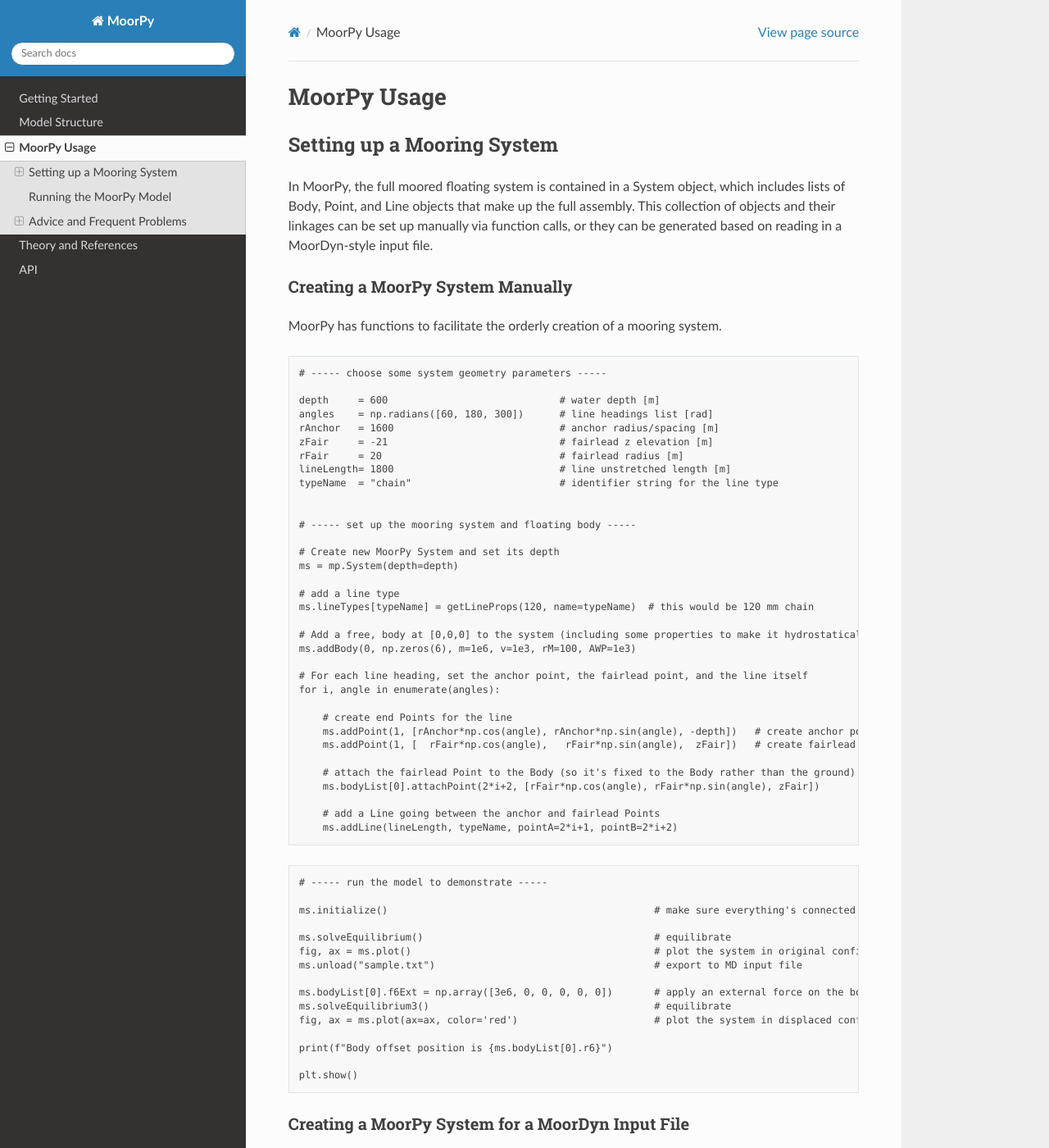
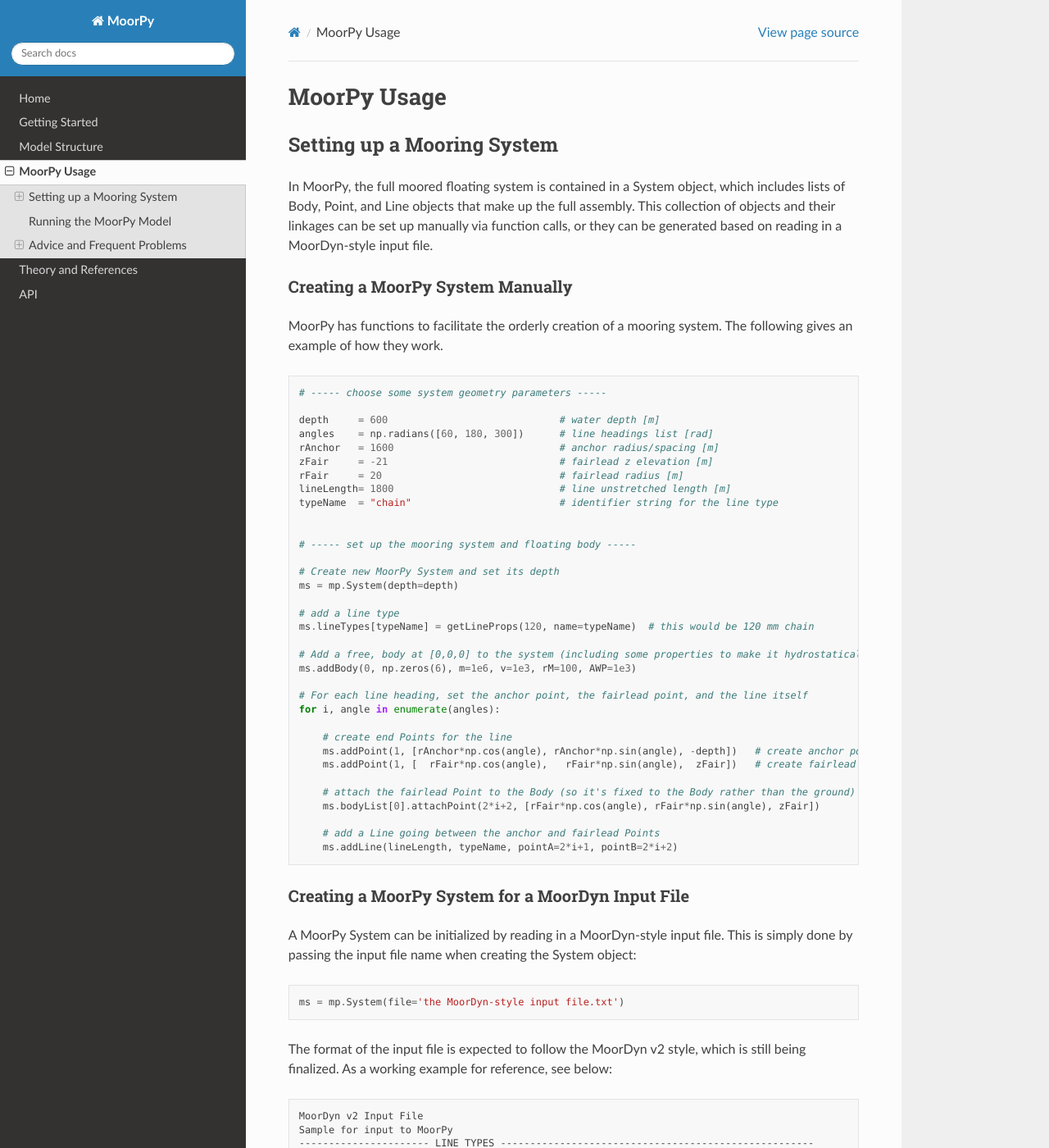
Before and after one commit to NREL/MoorPy, a Sphinx documentation site: the page built from docs/usage.rst, in a window 1280 px wide and 1400 px high. Shown: the whole window at 82% size. Built offline with Sphinx 7.4.7 and the Read the Docs theme 2.0.0, drawn with Linux system fonts in a browser that asks for light colours; pages that are not in the unit, such as notebooks, are missing from menus; some of the changed text lies outside the part shown.

Commit message:
Tweaks to MoorDyn file inputs and doc updates:
- In System initialization from MoorDyn-style input file:
- - Changed things so that it can read both MoorDyn-F and MoorDyn-C
    output files - dictatated by optional "Fortran" parameter.
- - Commented out a try-except wrapping around call to Line.laodData
    so that errors when loading the files can be seen. (Try-except
    could be reimplemented but with passing along of lower-level
    error messages.)
- - Commented out the code where a coupled Point that's read in gets
    automatically attached to a Body. (Coupled points shouldn't be
    independent.)
- Added an "hmpe" material to GetLineProps. Very rough, to be updated.
- Added more to documentation.

```diff
--- a/docs/usage.rst
+++ b/docs/usage.rst
@@ -26,9 +26,10 @@
 Creating a MoorPy System Manually
 ^^^^^^^^^^^^^^^^^^^^^^^^^^^^^^^^^
 
-MoorPy has functions to facilitate the orderly creation of a mooring system.
+MoorPy has functions to facilitate the orderly creation of a mooring system. The following
+gives an example of how they work.
 
-.. code-block:: none
+.. code-block:: python
 
 
   # ----- choose some system geometry parameters -----
@@ -67,24 +68,6 @@
       ms.addLine(lineLength, typeName, pointA=2*i+1, pointB=2*i+2)
 
 
-.. code-block:: none
-
-  # ----- run the model to demonstrate -----
-
-  ms.initialize()                                             # make sure everything's connected
-
-  ms.solveEquilibrium()                                       # equilibrate
-  fig, ax = ms.plot()                                         # plot the system in original configuration
-  ms.unload("sample.txt")                                     # export to MD input file
-
-  ms.bodyList[0].f6Ext = np.array([3e6, 0, 0, 0, 0, 0])       # apply an external force on the body
-  ms.solveEquilibrium3()                                      # equilibrate
-  fig, ax = ms.plot(ax=ax, color='red')                       # plot the system in displaced configuration (on the same plot, in red)
-
-  print(f"Body offset position is {ms.bodyList[0].r6}")
-
-  plt.show()
-
 
 
 Creating a MoorPy System for a MoorDyn Input File
@@ -94,7 +77,7 @@
 A MoorPy System can be initialized by reading in a MoorDyn-style input file. This is simply done by
 passing the input file name when creating the System object:
 
-.. code-block:: none
+.. code-block:: python
 
   ms = mp.System(file='the MoorDyn-style input file.txt')
 
@@ -161,7 +144,7 @@
 Here is an example showing the most important functions:
 
 
-.. code-block:: none
+.. code-block:: python
 
   ms.initialize()                                             # make sure everything's connected
 
```
Also changed, not shown: docs/index.rst (+30 -27 lines), docs/starting.rst (+19 -1 lines), 3 other files.
